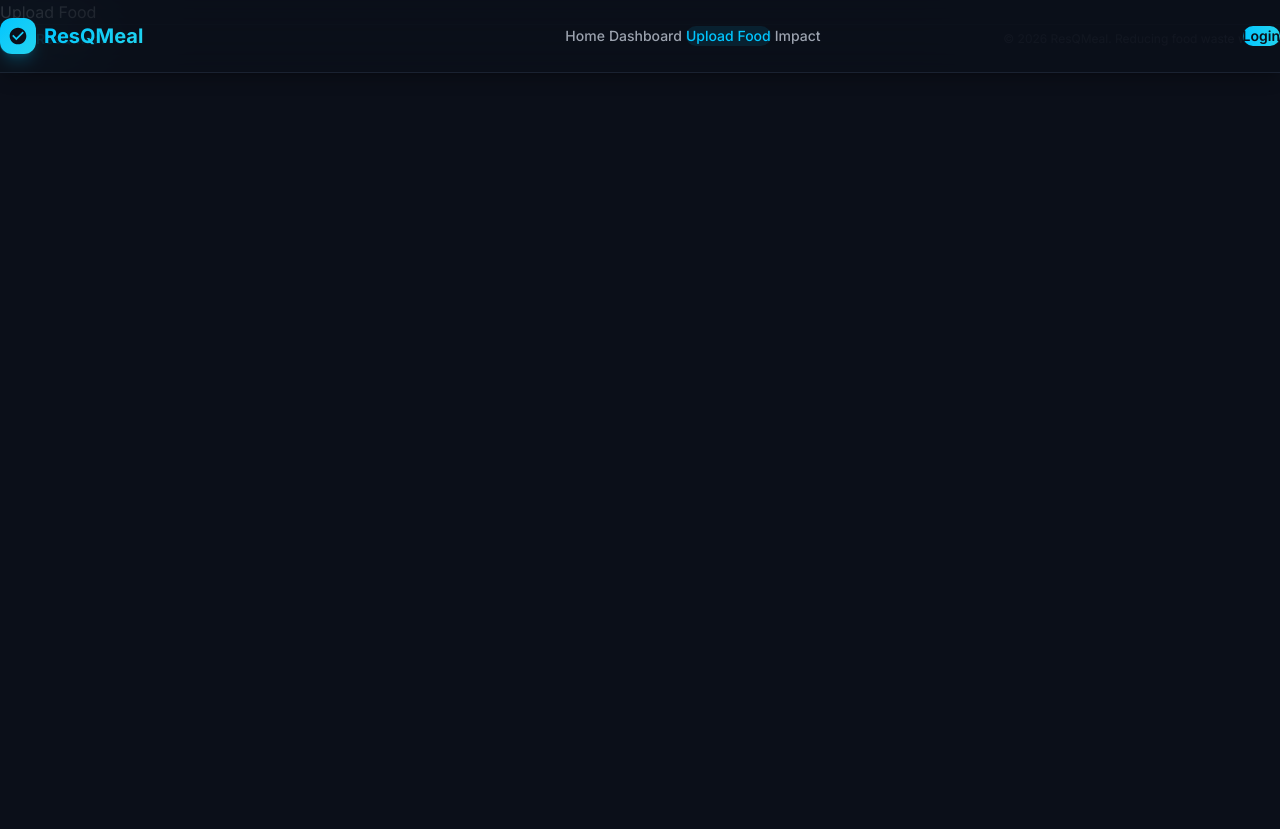
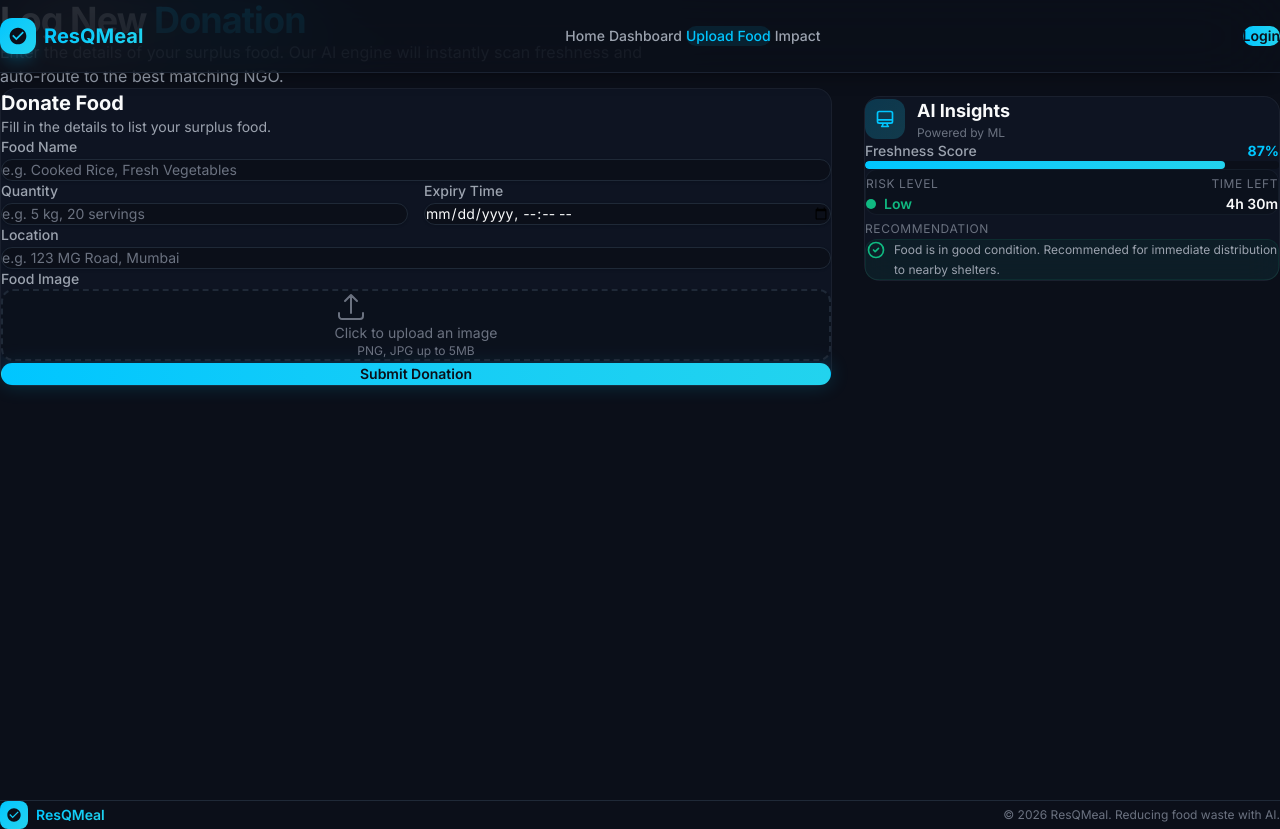
Before and after one commit to swapnilhingane18/resqmealai, a React (Vite) app: page /donor/upload in a window 1280 px wide. Before the commit the page ends 800 px from the top, so only its background shows below. Built offline with nearby package versions, Linux system fonts and the light colour scheme.

Commit message:
feat: build food upload page with AI insights UI

```diff
--- a/src/donor/pages/UploadFood.jsx
+++ b/src/donor/pages/UploadFood.jsx
@@ -1,3 +1,36 @@
+import { motion } from 'framer-motion';
+import UploadForm from '../../components/UploadForm';
+import AIInsightsCard from '../../components/AIInsightsCard';
+
 export default function UploadFood() {
-  return <div>Upload Food</div>;
+  return (
+    <div className="min-h-screen py-12">
+      <div className="max-w-7xl mx-auto px-6">
+        {/* Header */}
+        <motion.div
+          initial={{ opacity: 0, y: -20 }}
+          animate={{ opacity: 1, y: 0 }}
+          transition={{ duration: 0.5, ease: 'easeOut' }}
+          className="mb-10"
+        >
+          <h1 className="text-3xl sm:text-4xl font-bold text-white tracking-tight">
+            Log New <span className="text-primary">Donation</span>
+          </h1>
+          <p className="mt-2 text-gray-400 max-w-2xl">
+            Enter the details of your surplus food. Our AI engine will instantly scan freshness and auto-route to the best matching NGO.
+          </p>
+        </motion.div>
+
+        {/* Content Layout */}
+        <div className="flex flex-col lg:flex-row gap-8 items-start">
+          <div className="w-full lg:w-2/3">
+            <UploadForm />
+          </div>
+          <div className="w-full lg:w-1/3 lg:sticky lg:top-24">
+            <AIInsightsCard freshness={87} riskLevel="Low" timeRemaining="4h 30m" />
+          </div>
+        </div>
+      </div>
+    </div>
+  );
 }
```
